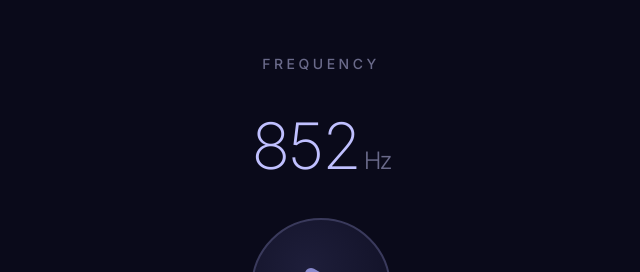
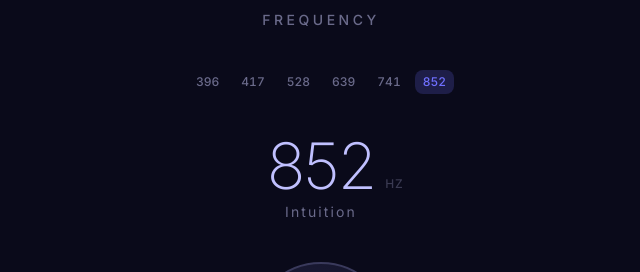
Before and after one commit to builtbybusch/852hz, a Next.js app: page / in a window 1280 px wide. Shown: the part 120-392 px from the top of the page, without its empty margins (319-959 px from the left). Built offline with nearby package versions, Linux system fonts and the light colour scheme.

Commit message:
feat: add all solfeggio frequencies

```diff
--- a/components/tone-generator.tsx
+++ b/components/tone-generator.tsx
@@ -6,7 +6,14 @@ import { Play, Square, Volume2, MessageSquarePlus } from "lucide-react"
 import { cn } from "@/lib/utils"
 import { IssueIntakeDialog } from "@/components/issue-intake-dialog"
 
-const FREQ = 852
+const SOLFEGGIO_FREQUENCIES = [
+  { hz: 396, label: "396", description: "Liberation" },
+  { hz: 417, label: "417", description: "Change" },
+  { hz: 528, label: "528", description: "Healing" },
+  { hz: 639, label: "639", description: "Connection" },
+  { hz: 741, label: "741", description: "Expression" },
+  { hz: 852, label: "852", description: "Intuition" },
+] as const
 
 function formatTime(totalSeconds: number): string {
   const h = String(Math.floor(totalSeconds / 3600)).padStart(2, "0")
@@ -19,6 +26,7 @@ export function ToneGenerator() {
   const [playing, setPlaying] = useState(false)
   const [volume, setVolume] = useState(40)
   const [elapsed, setElapsed] = useState(0)
+  const [freq, setFreq] = useState(852)
   const [feedbackOpen, setFeedbackOpen] = useState(false)
 
   const audioCtxRef = useRef<AudioContext | null>(null)
@@ -63,7 +71,7 @@ export function ToneGenerator() {
     const gain = ctx.createGain()
 
     osc.type = "sine"
-    osc.frequency.setValueAtTime(FREQ, ctx.currentTime)
+    osc.frequency.setValueAtTime(freq, ctx.currentTime)
     gain.gain.setValueAtTime(volume / 100, ctx.currentTime)
 
     osc.connect(gain)
@@ -90,12 +98,21 @@ export function ToneGenerator() {
         })
         .catch(() => {})
     }
-  }, [volume])
+  }, [freq, volume])
 
   const toggle = useCallback(() => {
     if (playing) stop()
     else start()
   }, [playing, start, stop])
+
+  useEffect(() => {
+    if (oscRef.current && audioCtxRef.current) {
+      oscRef.current.frequency.setValueAtTime(
+        freq,
+        audioCtxRef.current.currentTime,
+      )
+    }
+  }, [freq])
 
   useEffect(() => {
     if (gainRef.current && audioCtxRef.current) {
@@ -140,11 +157,35 @@ export function ToneGenerator() {
           Frequency
         </div>
 
-        <div className="text-[64px] leading-none font-extralight tracking-[-2px] text-secondary-foreground">
-          852
-          <span className="ml-1 text-2xl font-light text-muted-foreground">
-            Hz
-          </span>
+        <div className="flex items-center gap-1.5">
+          {SOLFEGGIO_FREQUENCIES.map((f) => (
+            <button
+              key={f.hz}
+              onClick={() => setFreq(f.hz)}
+              className={cn(
+                "cursor-pointer rounded-md px-2 py-1 text-xs font-medium tabular-nums transition-colors",
+                freq === f.hz
+                  ? "bg-primary/20 text-primary"
+                  : "text-muted-foreground hover:text-foreground",
+              )}
+            >
+              {f.label}
+            </button>
+          ))}
+        </div>
+
+        <div className="flex flex-col items-center gap-1">
+          <div className="relative">
+            <span className="text-[64px] leading-none font-extralight tracking-[-2px] text-secondary-foreground">
+              {freq}
+            </span>
+            <span className="absolute -right-7 bottom-1.5 text-xs font-medium tracking-wider text-muted-foreground/50 uppercase">
+              Hz
+            </span>
+          </div>
+          <div className="text-sm tracking-[0.15em] text-muted-foreground">
+            {SOLFEGGIO_FREQUENCIES.find((f) => f.hz === freq)?.description}
+          </div>
         </div>
 
         <button
```
